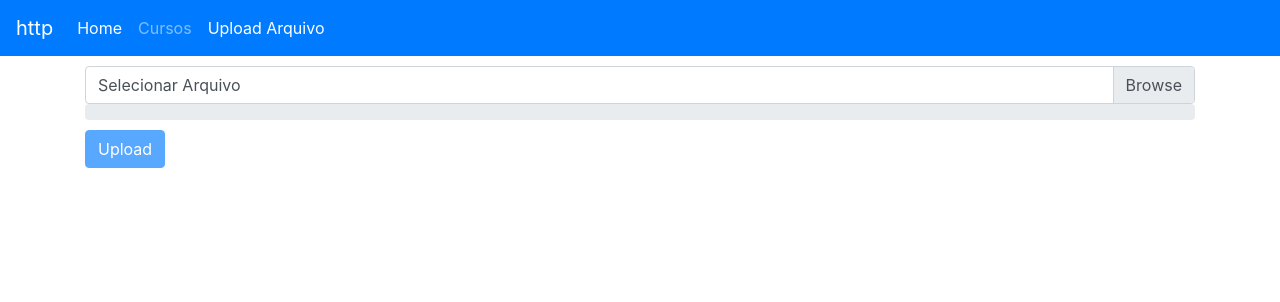
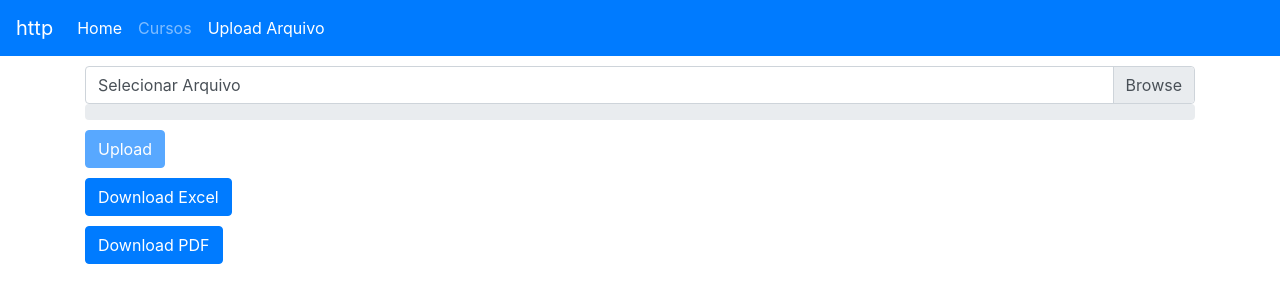
Before and after one commit to bruno-ivo/http-request-modelo, an Angular app: page /upload in a window 1280 px wide. Shown: the top 302 px of the page. Built offline with nearby package versions, Linux system fonts and the light colour scheme.

Commit message:
Download

```diff
--- a/src/app/upload-file/upload-file.service.ts
+++ b/src/app/upload-file/upload-file.service.ts
@@ -18,4 +18,11 @@ export class UploadFileService {
       reportProgress: true
     })
   }
+
+  download(url: string){
+    return this.http.get(url, {
+      responseType: 'blob' as 'json',
+
+    });
+  }
 }
--- a/src/app/upload-file/upload-file/upload-file.component.html
+++ b/src/app/upload-file/upload-file/upload-file.component.html
@@ -32,3 +32,21 @@
     Upload
   </button>
 </div>
+<div style="margin-top: 10px">
+  <button
+    type="button"
+    class="btn btn-primary"
+    (click)="onDownloadExcel()"
+  >
+    Download Excel
+  </button>
+</div>
+<div style="margin-top: 10px">
+  <button
+    type="button"
+    class="btn btn-primary"
+    (click)="onDownloadPdf()"
+  >
+    Download PDF
+  </button>
+</div>
--- a/src/app/upload-file/upload-file/upload-file.component.ts
+++ b/src/app/upload-file/upload-file/upload-file.component.ts
@@ -34,7 +34,7 @@ export class UploadFileComponent implements OnInit {
 
   onUpload() {
     if(this.files && this.files.size > 0){
-      this.service.upload(this.files, '/api/upload')
+      this.service.upload(this.files, 'api/upload')
       .subscribe( (event: HttpEvent<Object>) => {
         //HttpEventType
         console.log(event);
@@ -50,4 +50,27 @@ export class UploadFileComponent implements OnInit {
       });
     }
   }
+
+  onDownloadExcel(){
+    this.service.download('/api/downloadExcel')
+    .subscribe((res: any) => {
+      const file = new Blob([res], {
+        type: res.type
+      });
+
+
+      const blob = window.URL.createObjectURL(file);
+      const link = document.createElement('a');
+      link.href = blob;
+      link.download = '0vMvOJF-tNh40vD5BD7MuvSD.pdf';
+      link.click();
+      window.URL.revokeObjectURL(blob);
+      link.remove();
+    });
+  }
+
+  onDownloadPdf(){
+
+  }
+
 }
```
Also changed, not shown: 1 other file (tests, documents, lock files or other folders).
